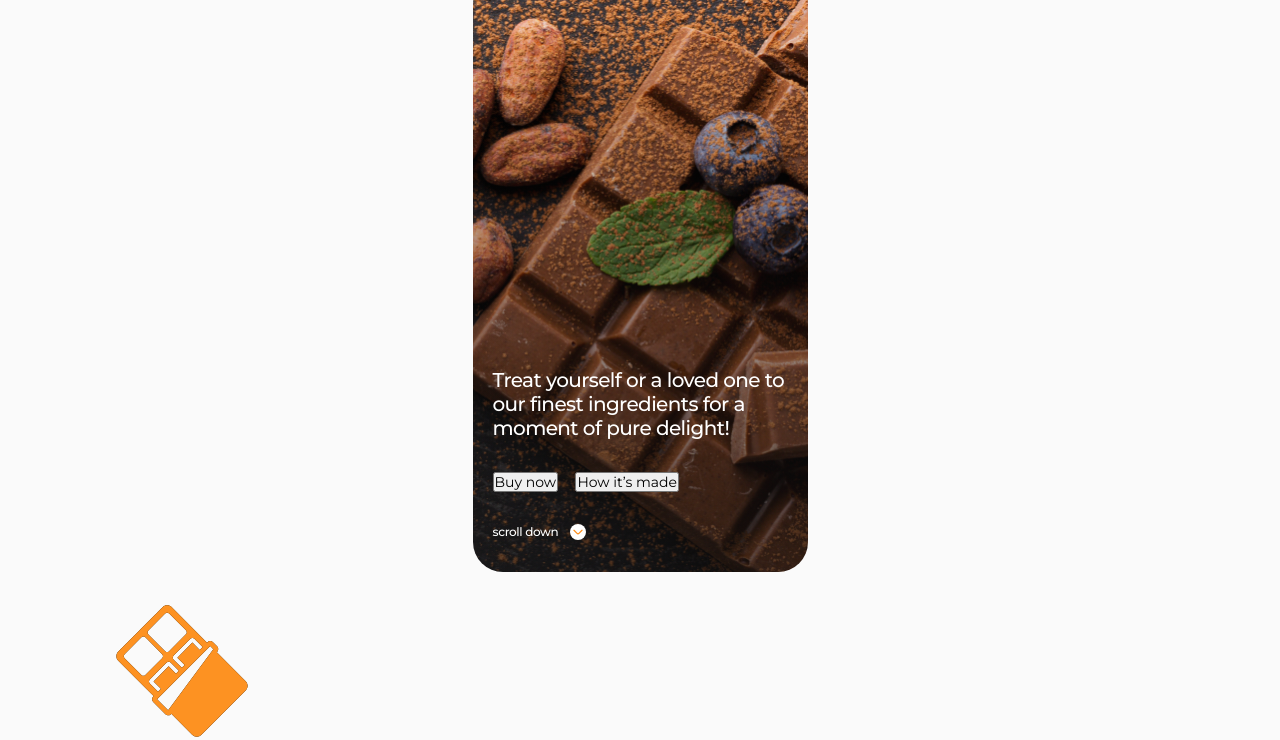
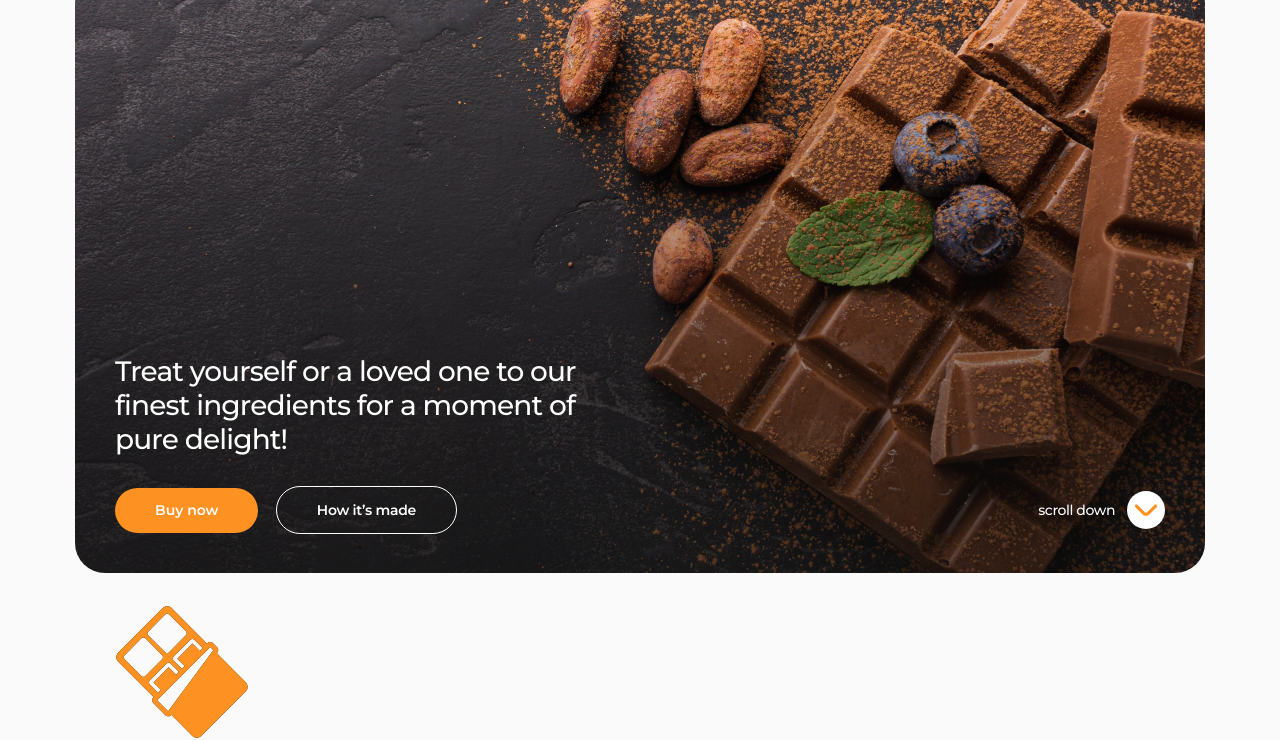
Before and after one commit to telezhka/Simply-Chocolate, a website built with Vite: page src/index.html in a window 1280 px wide. Shown: the part 75-815 px from the top of the page. Built offline with nearby package versions, Linux system fonts and the light colour scheme.

```diff
--- a/src/css/components/container.css
+++ b/src/css/components/container.css
@@ -81,7 +81,7 @@
   background-color: transparent;
   border-radius: 100px;
   border: 1px solid var(--second-text-color);
-  padding: 14px 40px;
+  padding: 12px 28px;
 }
 
 .inverted-button-black:hover,
--- a/src/css/layout/hero.css
+++ b/src/css/layout/hero.css
@@ -1,23 +1,13 @@
 .hero-container{
-    padding: 395px 16px 32px 20px;
+    padding: 395px 6px 32px 20px;
 }
-/* .container{
-    max-width: 335px;
-    padding-left: 20px;
-    padding-right: 20px;
-    margin-left: auto;
-    margin-right: auto;
-    border: 1px solid tomato;
-
-} */
-
 .hero{
 border-radius: 30px;
 max-width: 335px;
 background-color: black;
 background-image: linear-gradient(180deg, rgba(17, 17, 17, 0) 0%, rgba(17, 17, 17, 0.4) 100%),url(../../img/hero.jpg);
 background-repeat: no-repeat;
-background-position: 75% 0%;
+background-position: 75% 100%;
 background-size: cover;
 margin-left: auto;
 margin-right: auto
@@ -39,23 +29,24 @@
 }
 .hero-text{
     font-weight: 500;
-    font-size: 12px;
+    font-size: 20px;
     line-height: 1.17;
     letter-spacing: -0.03em;
     color: #FFFFFF;
 
 }
+
 .hero-button{
     margin: 0 0 32px 0;
 }
-.hero-modal-button{
+.hero-mobal-button{
     margin: 0 14px 0 0;
 }
 
 .down-ikon{
     fill: var(--orange-brand-color);
-    width: 16px;
-    height: 16px;
+    width: 28px;
+    height: 28px;
     background-color: var(--second-text-color);
     border-radius: 50%;
     border: 0;
@@ -65,7 +56,7 @@
     display: flex;
     gap: 12px;
     align-items: center;
-    justify-content:center;
+
     background-color: transparent;
     font-weight: 500;
     font-size: 12px;
@@ -88,3 +79,55 @@
     fill: var(--second-text-color);
     background-color: var(--orange-brand-color);
 }
+@media (min-width: 768px){
+    .container{
+        max-width: 768px;
+        padding-left: 32px;
+        padding-right: 32px;
+    }
+    .hero{
+        max-width: 704px;
+        background-position: 70% 100%;
+    }
+    .hero-button{
+        margin: 0 0 0 0;
+    }
+    .hero-tablet-button{
+        display: flex;
+        align-items: center;
+        justify-content: space-between;
+
+    }
+    .hero-tagline{
+       font-weight: 500;
+       font-size: 28px;
+       line-height: 1.214;
+       max-width: 384px;
+    }
+    .down-ikon{
+        width: 38px;
+        height: 38px;
+    }
+    .hero-container{
+        padding: 671px 40px 40px 40px;
+    }
+    .down-button{
+        font-size: 14px;
+        line-height: 1.28;
+    }
+}
+@media (min-width: 1200px){
+    .container{
+        max-width: 1200px;
+    }
+    .hero{
+        max-width: 1130px;
+        background-position: center;
+    }
+    .hero-tagline{
+        max-width: 484px;
+     }
+     .hero-container{
+        padding: 381px 40px 40px 40px;
+    }
+}
--- a/src/partials/footer.html
+++ b/src/partials/footer.html
@@ -1,4 +1,4 @@
-<footer class="footer">
+<footer id="footer-block" class="footer">
   <h2 class="section-title">
     <span class="footer-brand">Chocolate</span> a delicious cure for a bad day
   </h2>
--- a/src/partials/hero.html
+++ b/src/partials/hero.html
@@ -5,14 +5,17 @@
       to our finest ingredients for a moment of pure delight!</h2>
       <div class="hero-tablet-button">
         <div class="hero-button">
-          <button class="hero-modal-button" type="button">Buy now</button>
-          <button type="button">How it’s made</button>
+          <button class="hero-mobal-button primary-button" type="button">Buy now</button>
+          <a href="#" class="inverted-button-black" >How it’s made</a>
         </div>
-          <button class="down-button" type="button">scroll down
-             <svg class="down-ikon" width="28" height="28">
-              <use href="../img/icons.svg#icon-arrow-down-anchor"></use>
-             </svg>
-          </button>
+        <a href="#footer-block" class="down-button">scroll down
+
+          <svg class="down-ikon">
+           <use href="../img/icons.svg#icon-arrow-down-anchor"></use>
+          </svg>
+
+      </a>
+
       </div>
 
     </div>
```
